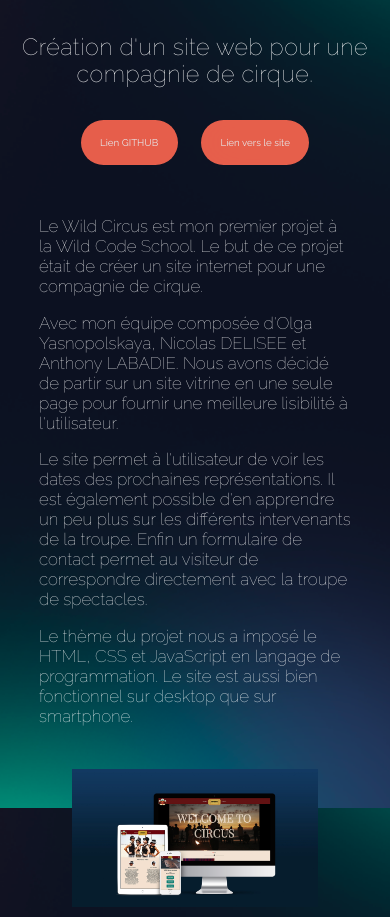
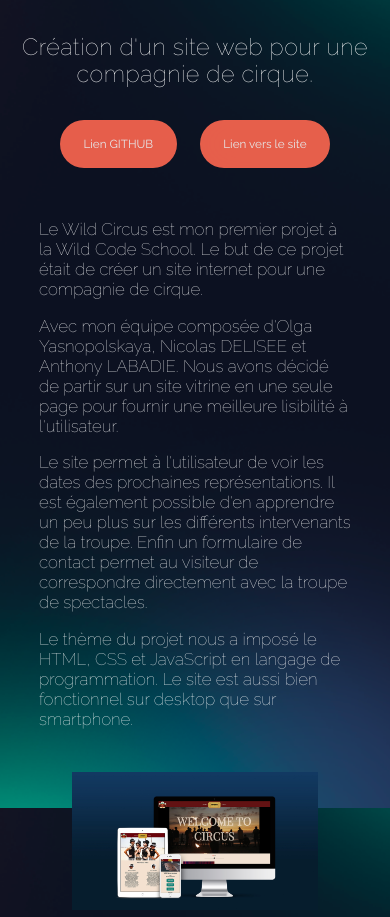
Before and after one commit to BATTAULT-p/PORTFOLIO, a React (Vite) app: page /MesProjets/0 in a window 390 px wide. Shown: the part 880-1797 px from the top of the page. Built offline with nearby package versions, Linux system fonts and the light colour scheme.

Commit message:
change size font for projects

```diff
--- a/src/components/Projet.css
+++ b/src/components/Projet.css
@@ -148,8 +148,8 @@ p {
     width: 100%;
   }
   .linkExt {
-    font-size: 2.5vw;
-    padding: 2vh 5vw;
+    font-size: 3vw;
+    padding: 2vh 6vw;
     color: white;
     margin-left: 3vw;
     margin-right: 3vw;
```
